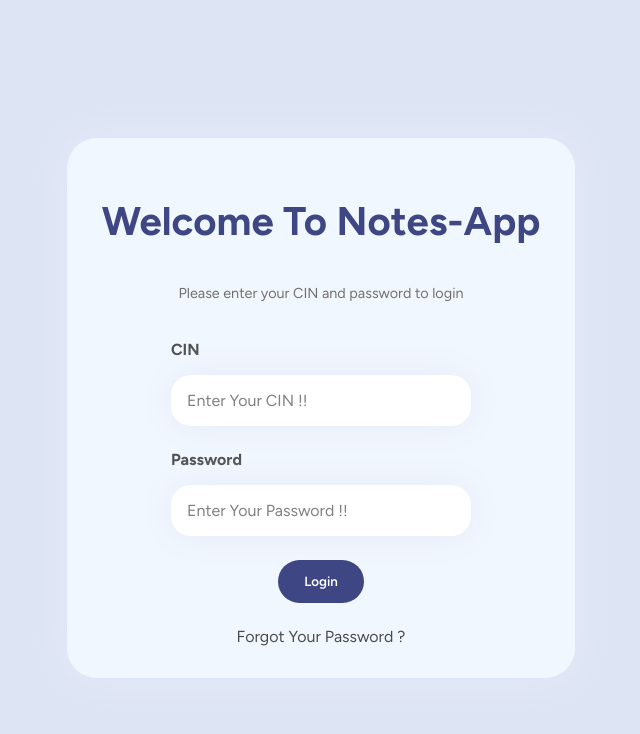
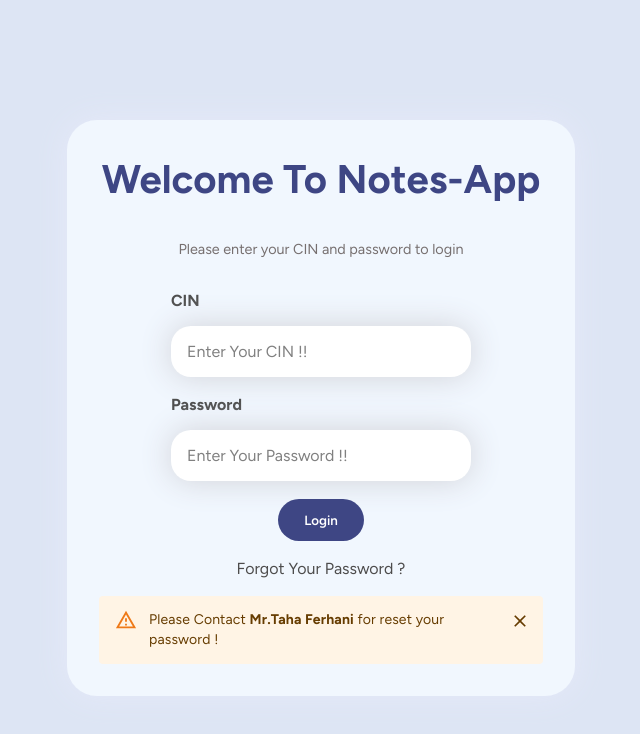
Before and after one commit to abaakil35/Note-React, a React (Create React App) app: page / in a window 1280 px wide. Both pictures are taken after a click on the link "Forgot Your Password ?". Shown: the top 734 px of the page, without its empty margins (319-959 px from the left). Built offline with nearby package versions, Linux system fonts and the light colour scheme.

Commit message:
on the way !!

```diff
--- a/package.json
+++ b/package.json
@@ -3,12 +3,16 @@
   "version": "0.1.0",
   "private": true,
   "dependencies": {
+    "@emotion/react": "^11.13.5",
+    "@emotion/styled": "^11.13.5",
+    "@mui/material": "^6.1.9",
     "@testing-library/jest-dom": "^5.17.0",
     "@testing-library/react": "^13.4.0",
     "@testing-library/user-event": "^13.5.0",
     "axios": "^1.7.7",
     "react": "^18.3.1",
     "react-dom": "^18.3.1",
+    "react-loading-indicators": "^1.0.0",
     "react-scripts": "5.0.1",
     "web-vitals": "^2.1.4"
   },
--- a/public/index.html
+++ b/public/index.html
@@ -24,7 +24,7 @@
       work correctly both with client-side routing and a non-root public URL.
       Learn how to configure a non-root public URL by running `npm run build`.
     -->
-    <title>Note App</title>
+    <title>Notes App</title>
   </head>
   <body>
     <noscript>You need to enable JavaScript to run this app.</noscript>
--- a/src/Components/LoginPage.jsx
+++ b/src/Components/LoginPage.jsx
@@ -1,14 +1,25 @@
-import React, { useState } from "react";
+import React, { useState, } from "react";
 import axios from "axios";
 import './Style.css'
+import Alert from '@mui/material/Alert';
+import CircularProgress from "@mui/material/CircularProgress";
 
 const LoginPage = ({ setisConect }) => {
   const [cin, setCin] = useState("");
   const [password, setPassword] = useState("");
   const [error, setError] = useState("");
+  const [showAlert, setShowAlert] = useState(false);
+  const [showError, setShowError] = useState(false);
+  const [loading, setLoading] = useState("idle");
 
+
+
+  const handleClick = () => {
+    setShowAlert(true);
+  };
   const handleSubmit = async (e) => {
     e.preventDefault();
+    setShowError(true);
 
     if (!cin || !password) {
       setError("Please fill in both CIN and password.");
@@ -16,6 +27,7 @@ const LoginPage = ({ setisConect }) => {
     }
 
     try {
+      setLoading("pending");
       const response = await axios.post("https://notes.devlop.tech/api/login", {
         cin,
         password,
@@ -26,13 +38,15 @@ const LoginPage = ({ setisConect }) => {
       localStorage.setItem("authToken", token);
 
       axios.defaults.headers.common["Authorization"] = `Bearer ${token}`;
-
+      setLoading("fulfield")
       setisConect(true);
     } catch (err) {
       console.error(err);
+      setLoading("rejected")
       setError("Invalid CIN or password. Please try again.");
     }
   };
+
 
 
   return (
@@ -48,7 +62,8 @@ const LoginPage = ({ setisConect }) => {
             type="text"
             id="cin"
             value={cin}
-            onChange={(e) => setCin(e.target.value)}
+            onChange={(e) => {setShowError(false); setCin(e.target.value)}}
+
           />
         </div>
 
@@ -61,13 +76,22 @@ const LoginPage = ({ setisConect }) => {
             type="password"
             id="password"
             value={password}
-            onChange={(e) => setPassword(e.target.value)}
+            onChange={(e) => {setShowError(false); setPassword(e.target.value)}}
+
           />
         </div>
+        {showError && loading == "rejected"  &&
+          <Alert severity="error" >{error}</Alert>
+        }
+        {loading == "pending" && <CircularProgress className="progress" />}
+        <button type="submit" className="Button" >Login</button>
+        <a className="lien" onClick={handleClick}>Forgot Your Password ?</a>
 
-        {error && <p style={{ color: "red" }}>{error}</p>}
-        <button type="submit" className="Button" >Login</button>
-        <a className="lien" href="#">Forgot Your Password ?</a>
+        {showAlert && (
+        <Alert severity="warning" onClose={() => setShowAlert(false)}>
+          Please Contact <strong>Mr.Taha Ferhani</strong>  for reset your password !
+        </Alert>
+      )}
       </form>
     </div>
   );
--- a/src/Components/Style.css
+++ b/src/Components/Style.css
@@ -27,7 +27,7 @@
     display: flex;
     flex-direction: column;
     align-items: center;
-    gap: 1.5em;
+    gap: 18px;
   }
 
   .Login-page .form-container .login {
@@ -58,7 +58,7 @@
     padding: 1em;
     border: none;
     border-radius: 20px;
-    box-shadow: 0 0 2em hsl(231deg 62% 94%);
+    box-shadow: 0 0 2em hsl(231deg 8.9% 83.46%);
     font-size: 1em;
     outline: none;
   }
@@ -100,5 +100,6 @@
 
   }
   h1{
-    margin-bottom: 0px;
+    margin-bottom: 5px;
+    margin-top: 3px;
   }
```
Also changed, not shown: 1 other file (tests, documents, lock files or other folders).
